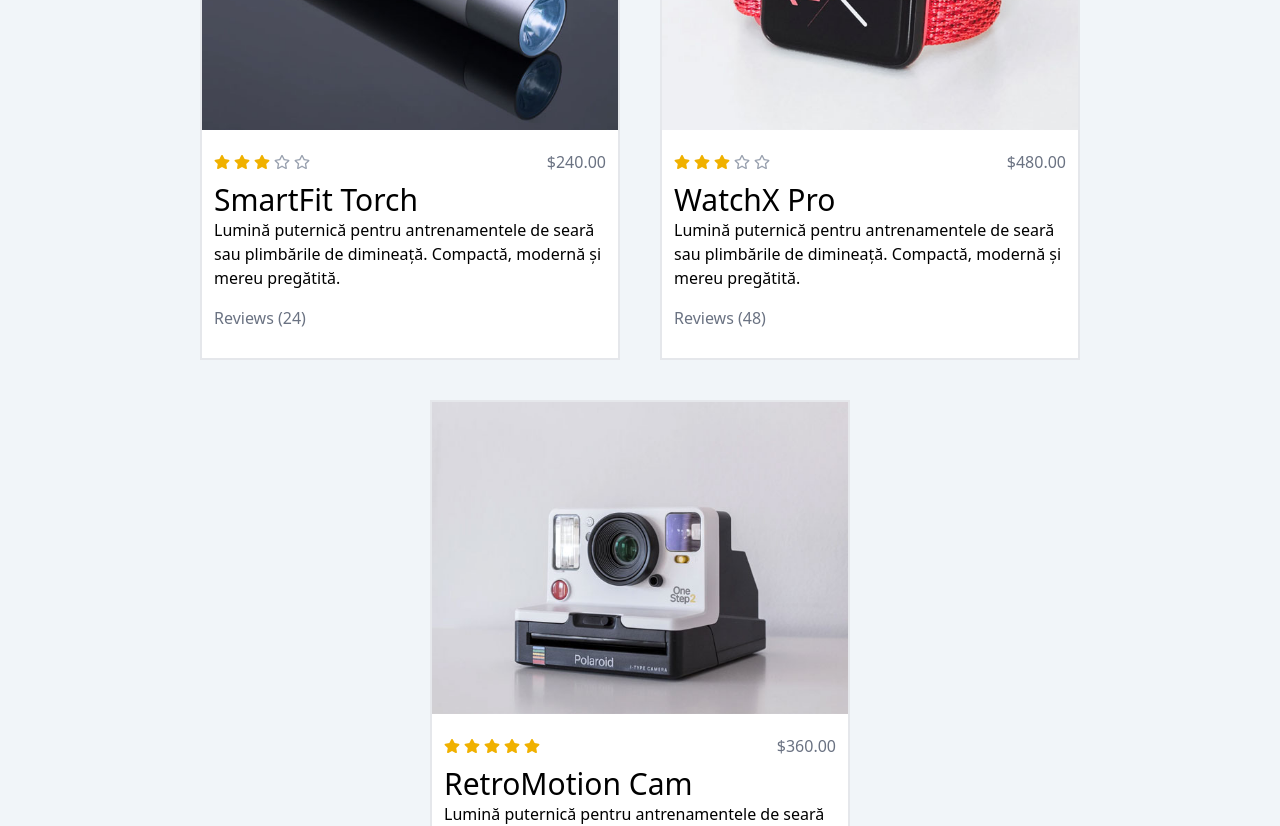
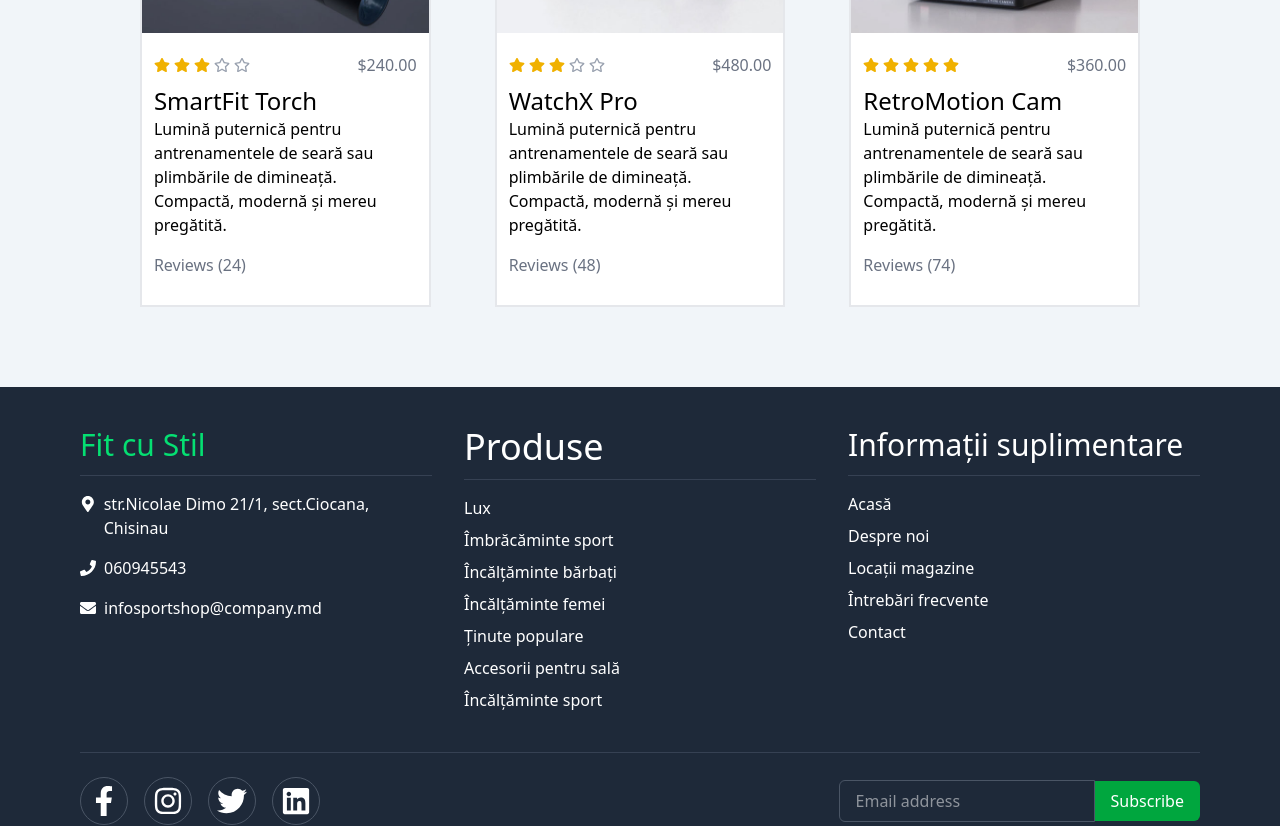
Before and after one commit to ITSulik/sportshop, a React (Vite) app: page / in a window 1280 px wide. Shown: the part 2360-3186 px from the top of the page. Built offline with nearby package versions, Linux system fonts and the light colour scheme.

Commit message:
Responsive V5 ShopList mobile version sortare, centralizare Brands, padding la services si tools din aboutus & homepage

```diff
--- a/src/components/AboutUs/Services.tsx
+++ b/src/components/AboutUs/Services.tsx
@@ -6,7 +6,7 @@ function Services() {
             <div className="mx-auto max-w-7xl px-4">
                 <div className="mx-auto max-w-2xl pt-10 pb-6 text-center">
                     <h1 className="mb-4 text-3xl font-light md:text-4xl lg:text-5xl">Serviciile Noastre</h1>
-                    <p className="text-gray-700 md:text-[10pt] lg:text-[12pt] xl:text-[14pt]">
+                    <p className="px-5 text-gray-700 md:text-[10pt] lg:text-[12pt] xl:text-[14pt]">
                         La Fit cu Stil, ne dedicăm să-ți oferim o experiență de shopping fără stres – de la livrare
                         rapidă și retururi ușoare, până la oferte exclusive și asistență 24/7. Totul ca tu să fii mereu
                         în formă, cu stil.
--- a/src/components/HomePage/Tools.tsx
+++ b/src/components/HomePage/Tools.tsx
@@ -13,76 +13,61 @@ function Tools() {
                         🎯 „Fă mișcare. Arată bine. Trăiește Fit.”
                     </p>
                 </div>
-                <div className="flex flex-wrap justify-center gap-10 px-10">
-                    <div className="rounded-4 flex h-min flex-col items-center border-2 border-gray-200 bg-white sm:w-[50px] md:w-[240px] lg:w-[300px] xl:w-[420px]">
-                        <img src={torch} alt="Watch" />
-                        <div className="p-3">
+                <div className="flex flex-wrap justify-center gap-x-6 gap-y-8 px-2">
+                    {[
+                        {
+                            img: torch,
+                            alt: "Torch",
+                            price: "$240.00",
+                            name: "SmartFit Torch",
+                            reviews: 24,
+                            stars: 3,
+                        },
+                        {
+                            img: Wpro,
+                            alt: "Watch",
+                            price: "$480.00",
+                            name: "WatchX Pro",
+                            reviews: 48,
+                            stars: 3,
+                        },
+                        {
+                            img: Camera,
+                            alt: "Camera",
+                            price: "$360.00",
+                            name: "RetroMotion Cam",
+                            reviews: 74,
+                            stars: 5,
+                        },
+                    ].map((item, idx) => (
+                        <div
+                            key={idx}
+                            className="rounded-4 mx-5 flex w-full max-w-xs min-w-[180px] flex-col items-center border-2 border-gray-200 bg-white sm:w-[48%] md:w-[31%] lg:w-[23%]"
+                        >
+                            <img src={item.img} alt={item.alt} className="object-fit h-min w-full" />
+                            <div className="w-full p-3">
                                 <ul className="flex list-none items-center justify-between py-2">
                                     <li className="flex space-x-1">
-                                    <FaStar className="text-yellow-500" />
-                                    <FaStar className="text-yellow-500" />
-                                    <FaStar className="text-yellow-500" />
-                                    <FaRegStar className="text-gray-400" />
-                                    <FaRegStar className="text-gray-400" />
+                                        {[...Array(item.stars)].map((_, i) => (
+                                            <FaStar key={i} className="text-yellow-500" />
+                                        ))}
+                                        {[...Array(5 - item.stars)].map((_, i) => (
+                                            <FaRegStar key={i} className="text-gray-400" />
+                                        ))}
                                     </li>
-                                <li className="text-right text-gray-500">$240.00</li>
+                                    <li className="text-right text-gray-500">{item.price}</li>
                                 </ul>
-                            <a href="shop-single.html" className="text-3xl font-light">
-                                SmartFit Torch
+                                <a href="shop-single.html" className="block text-2xl font-light">
+                                    {item.name}
                                 </a>
                                 <p className="font-light">
-                                Lumină puternică pentru antrenamentele de seară sau plimbările de dimineață. Compactă,
-                                modernă și mereu pregătită.
+                                    Lumină puternică pentru antrenamentele de seară sau plimbările de dimineață.
+                                    Compactă, modernă și mereu pregătită.
                                 </p>
-                            <p className="bottom-1 py-4 text-gray-500">Reviews (24)</p>
+                                <p className="bottom-1 py-4 text-gray-500">Reviews ({item.reviews})</p>
                             </div>
                         </div>
-                    <div className="rounded-4 flex h-min flex-col items-center border-2 border-gray-200 bg-white sm:w-[50px] md:w-[240px] lg:w-[300px] xl:w-[420px]">
-                        <img src={Wpro} alt="Watch" />
-                        <div className="p-3">
-                            <ul className="flex list-none items-center justify-between py-2">
-                                <li className="flex space-x-1">
-                                    <FaStar className="text-yellow-500" />
-                                    <FaStar className="text-yellow-500" />
-                                    <FaStar className="text-yellow-500" />
-                                    <FaRegStar className="text-gray-400" />
-                                    <FaRegStar className="text-gray-400" />
-                                </li>
-                                <li className="text-right text-gray-500">$480.00</li>
-                            </ul>
-                            <a href="shop-single.html" className="text-3xl font-light">
-                                WatchX Pro
-                            </a>
-                            <p className="font-light">
-                                Lumină puternică pentru antrenamentele de seară sau plimbările de dimineață. Compactă,
-                                modernă și mereu pregătită.
-                            </p>
-                            <p className="bottom-1 py-4 text-gray-500">Reviews (48)</p>
-                        </div>
-                    </div>
-                    <div className="rounded-4 flex h-min flex-col items-center border-2 border-gray-200 bg-white sm:w-[50px] md:w-[240px] lg:w-[300px] xl:w-[420px]">
-                        <img src={Camera} alt="Watch" />
-                        <div className="p-3">
-                            <ul className="flex list-none items-center justify-between py-2">
-                                <li className="flex space-x-1">
-                                    <FaStar className="text-yellow-500" />
-                                    <FaStar className="text-yellow-500" />
-                                    <FaStar className="text-yellow-500" />
-                                    <FaStar className="text-yellow-500" />
-                                    <FaStar className="text-yellow-500" />
-                                </li>
-                                <li className="text-right text-gray-500">$360.00</li>
-                            </ul>
-                            <a href="shop-single.html" className="text-3xl font-light">
-                                RetroMotion Cam
-                            </a>
-                            <p className="font-light">
-                                Lumină puternică pentru antrenamentele de seară sau plimbările de dimineață. Compactă,
-                                modernă și mereu pregătită.
-                            </p>
-                            <p className="bottom-1 py-4 text-gray-500">Reviews (74)</p>
-                        </div>
-                    </div>
+                    ))}
                 </div>
             </div>
         </>
--- a/src/components/Shop/List.tsx
+++ b/src/components/Shop/List.tsx
@@ -2,7 +2,7 @@
 import { products } from "./Products";
 import Card from "./Card";
 
-const List = () => {
+function List() {
     return (
         <>
             <div className="grid grid-cols-2 gap-10 p-5 md:grid-cols-3 xl:grid-cols-3">
@@ -35,6 +35,6 @@ const List = () => {
             </div>
         </>
     );
-};
+}
 
 export default List;
--- a/src/components/ShopList.tsx
+++ b/src/components/ShopList.tsx
@@ -14,7 +14,7 @@ function ShopList() {
                     {/* Conținut principal */}
                     <main className="w-full lg:w-3/4">
                         {/* Filtru și sortare */}
-                        <div className="mb-6 flex flex-col md:flex-row md:items-center md:justify-between">
+                        <div className="mb-6 flex flex-col px-5 md:flex-row md:items-center md:justify-between">
                             <ul className="flex space-x-6 text-2xl font-light">
                                 <li>
                                     <a href="#" className="text-gray-900 hover:text-green-400">
```
Also changed, not shown: src/components/AboutUs/Brands.tsx (+6 -6 lines). Lines whose indentation alone changed are shown as unchanged.
